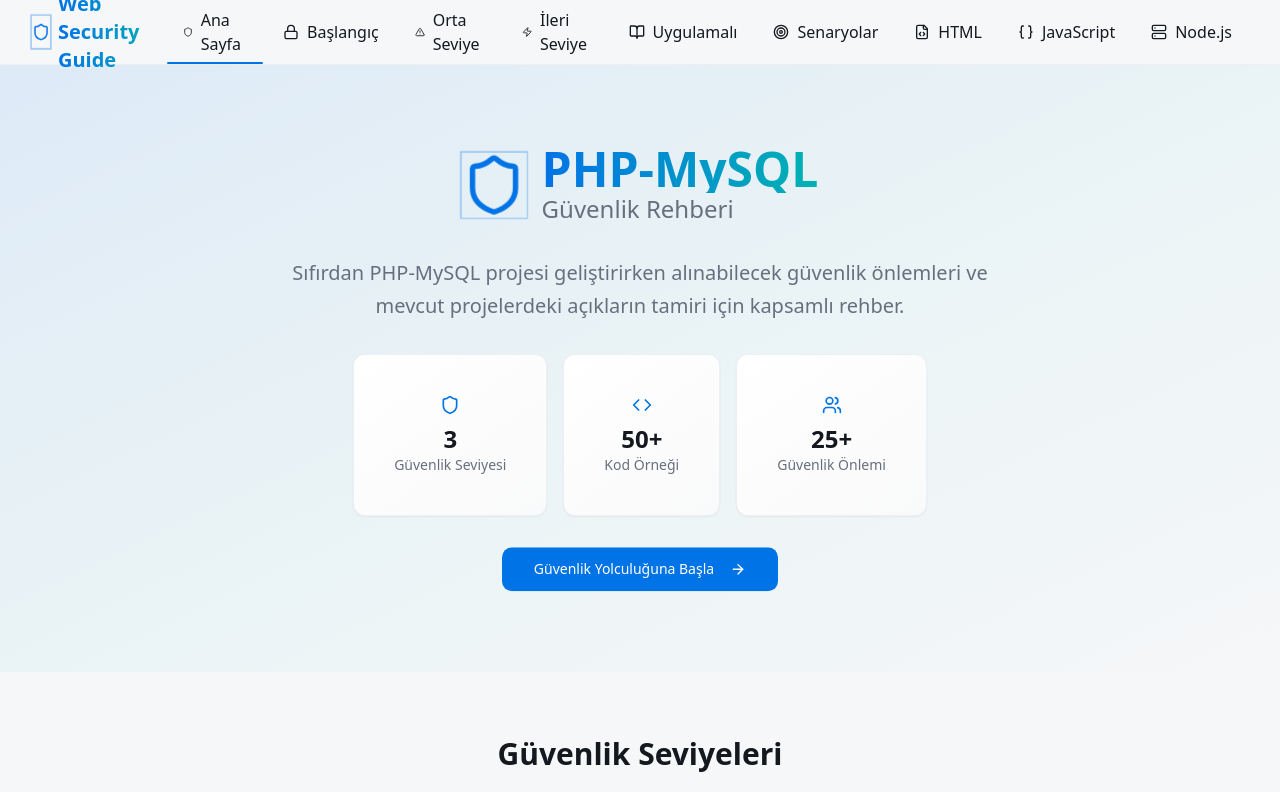
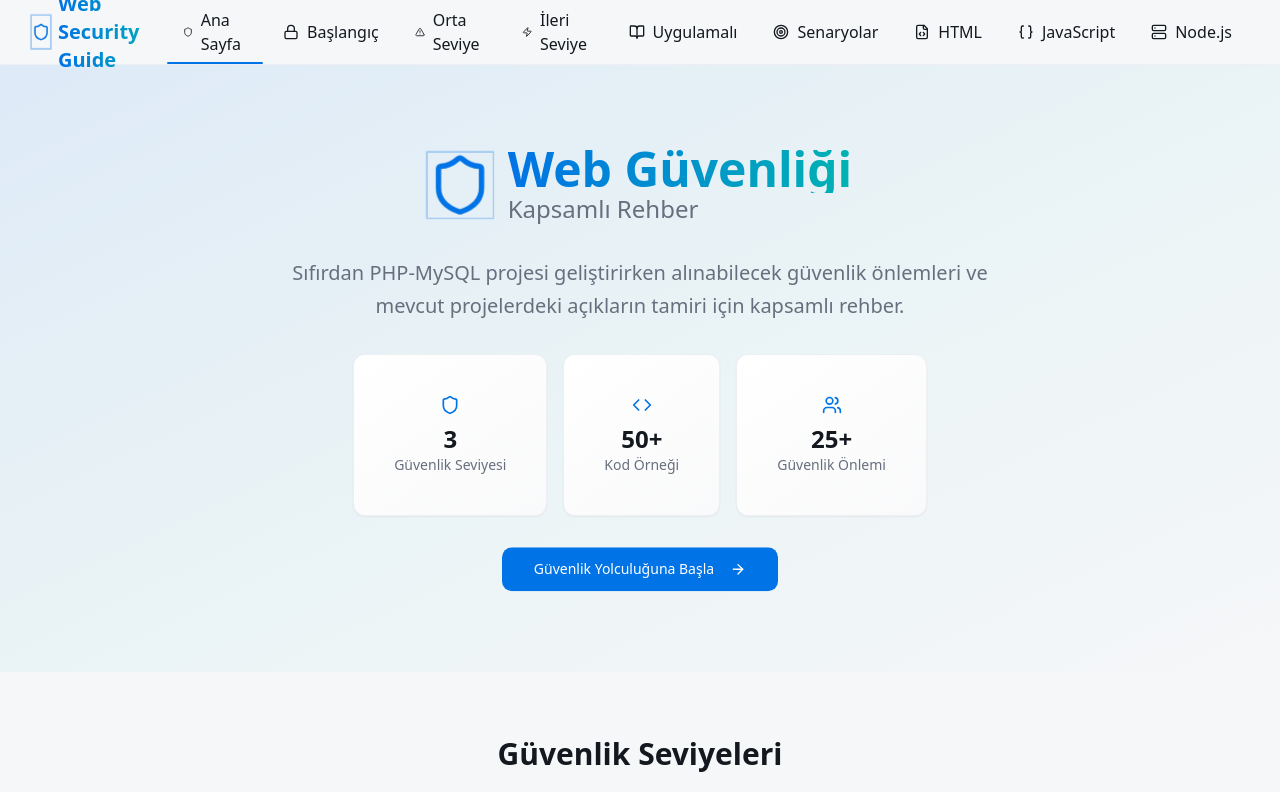
Before and after one commit to tbagriyanik/php_guvenli_yazilim, a React (Vite) app: page / in a window 1280 px wide. Shown: the top 792 px of the page. Built offline with nearby package versions, Linux system fonts and the light colour scheme; the HTML template or start-up script is replaced by a standard one.

Commit message:
Preceding changes

```diff
--- a/src/pages/Index.tsx
+++ b/src/pages/Index.tsx
@@ -70,8 +70,8 @@ const Index = () => {
           <div className="flex items-center justify-center space-x-4 mb-6">
             <Shield className="w-16 h-16 text-primary animate-security-pulse" />
             <div className="text-left">
-              <h1 className="text-5xl font-bold gradient-text">PHP-MySQL</h1>
-              <p className="text-2xl text-muted-foreground">Güvenlik Rehberi</p>
+              <h1 className="text-5xl font-bold gradient-text">Web Güvenliği</h1>
+              <p className="text-2xl text-muted-foreground">Kapsamlı Rehber</p>
             </div>
           </div>
 
```
